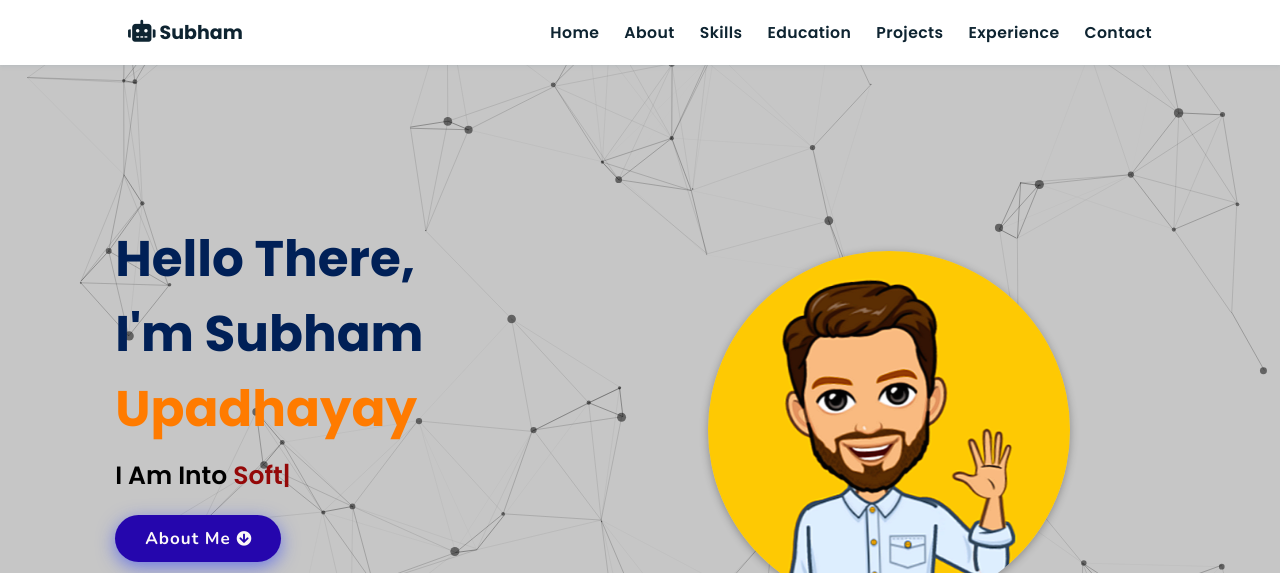
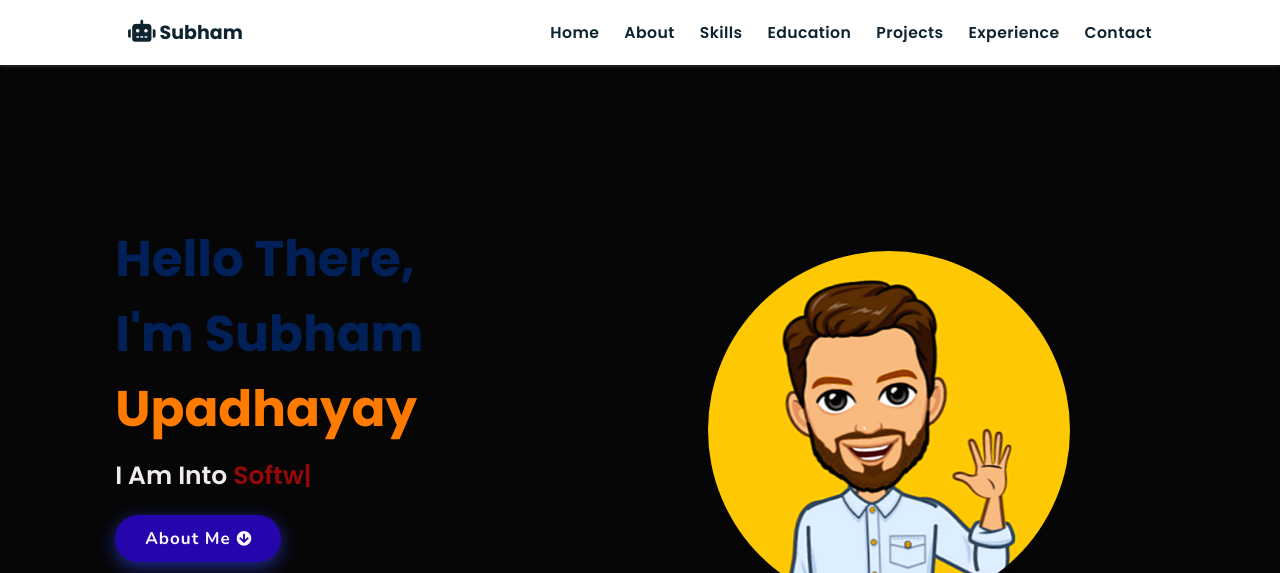
Before and after one commit to Subh85330/portfolio-website-subham, a plain HTML site: page index.html in a window 1280 px wide. Shown: the top 573 px of the page. Drawn offline with nearby package versions, Linux system fonts and the light colour scheme.

Commit message:
home background change

```diff
--- a/assets/css/style.css
+++ b/assets/css/style.css
@@ -233,7 +233,7 @@ header .navbar ul li a:hover {
 }
 .home .content p {
   font-size: 2.5rem;
-  color: #000;
+  color: #f1ebeb;
   font-weight: 600;
   padding: 1rem 0;
 }
@@ -274,9 +274,9 @@ header .navbar ul li a:hover {
 .home::before {
   background: rgba(0,0,0,0.2);
 }
-/* .home {
+.home {
   background: #070707;
-} */
+}
 
 /* social icons start */
 .socials {
--- a/assets/js/app.js
+++ b/assets/js/app.js
@@ -23,13 +23,13 @@ particlesJS('particles-js',
         }
       },
       "color": {
-        "value": "#000000"
+        "value": "#f8f3f3ff"
       },
       "shape": {
         "type": "circle",
         "stroke": {
           "width": 0,
-          "color": "#000000"
+          "color": "#f1ececff"
         },
         "polygon": {
           "nb_sides": 5
@@ -63,7 +63,7 @@ particlesJS('particles-js',
       "line_linked": {
         "enable": true,
         "distance": 150,
-        "color": "#000000",
+        "color": "#2f94edff",
         "opacity": 0.4,
         "width": 1
       },
--- a/index.html
+++ b/index.html
@@ -40,7 +40,7 @@
     <div class="content">
       <h2>Hello There,<br /> I'm Subham <span>Upadhayay</span></h2>
       <p>i am into <span class="typing-text"></span></p>
-      <a href="#about" class="btn"><span>About Me</span>
+      <a href="/about.html" class="btn"><span>About Me</span>
         <i class="fas fa-arrow-circle-down"></i>
       </a>
       <div class="socials">
```
